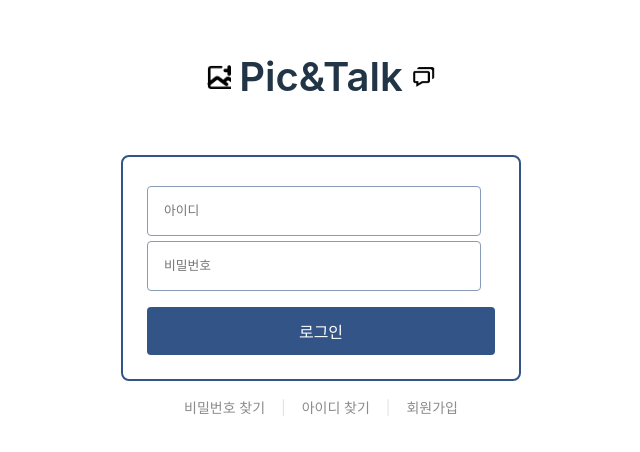
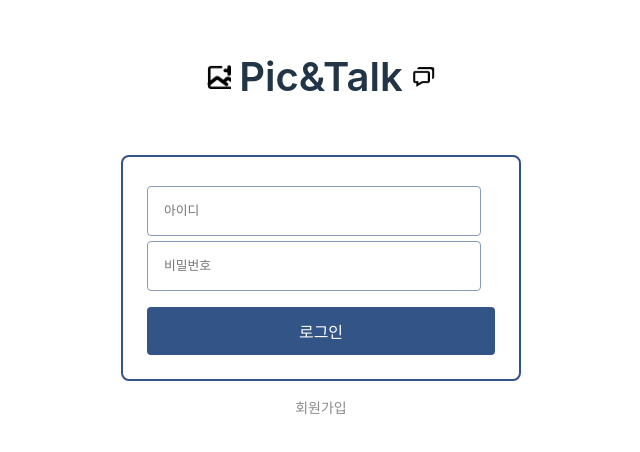
Before and after one commit to hansung-PreCaps/Frontend, a React (Vite) app: page / in a window 1280 px wide. Shown: the part 164-616 px from the top of the page, without its empty margins (319-959 px from the left). Built offline with nearby package versions, Linux system fonts and the light colour scheme; a web font is replaced by a local one.

Commit message:
로그인 회원가입 페이지 수정

```diff
--- a/src/components/JoinPage.css
+++ b/src/components/JoinPage.css
@@ -29,6 +29,7 @@ body {
   justify-content: center;
   align-items: center;
   margin-bottom: 2rem;
+  cursor: pointer;
 }
 
 .logo h1 {
@@ -100,6 +101,7 @@ body {
   cursor: pointer;
   font-size: 0.8rem;
   white-space: nowrap;
+  color:black;
 }
 
 .check-button:hover {
--- a/src/components/JoinPage.jsx
+++ b/src/components/JoinPage.jsx
@@ -77,13 +77,13 @@ export default function JoinPage() {
   // ID 중복 확인 핸들러
   const handleIdCheck = () => {
     // ID 중복 확인 로직 (추후 API 호출 추가)
-    alert("ID 중복 확인 로직을 추가하세요.");
+    alert("사용 가능한 아이디입니다.");
   };
 
   return (
     <div className="join-page">
       <div className="join-container">
-        <div className="logo">
+        <div className="logo" onClick={() => navigate("/")}>
           <span className="logo-picture"></span>
           <h1>Pic&Talk</h1>
           <span className="logo-talk"></span>
--- a/src/components/LoginPage.jsx
+++ b/src/components/LoginPage.jsx
@@ -81,14 +81,8 @@ export default function LoginPage() {
         </div>
 
         <div className="links-container">
-          <a href="/forgot-password" className="link-text">
-            비밀번호 찾기
-          </a>
-          <span className="separator">|</span>
-          <a href="/forgot-id" className="link-text">
-            아이디 찾기
-          </a>
-          <span className="separator">|</span>
+
+
           <a href="/signup" className="link-text">
             회원가입
           </a>
```
